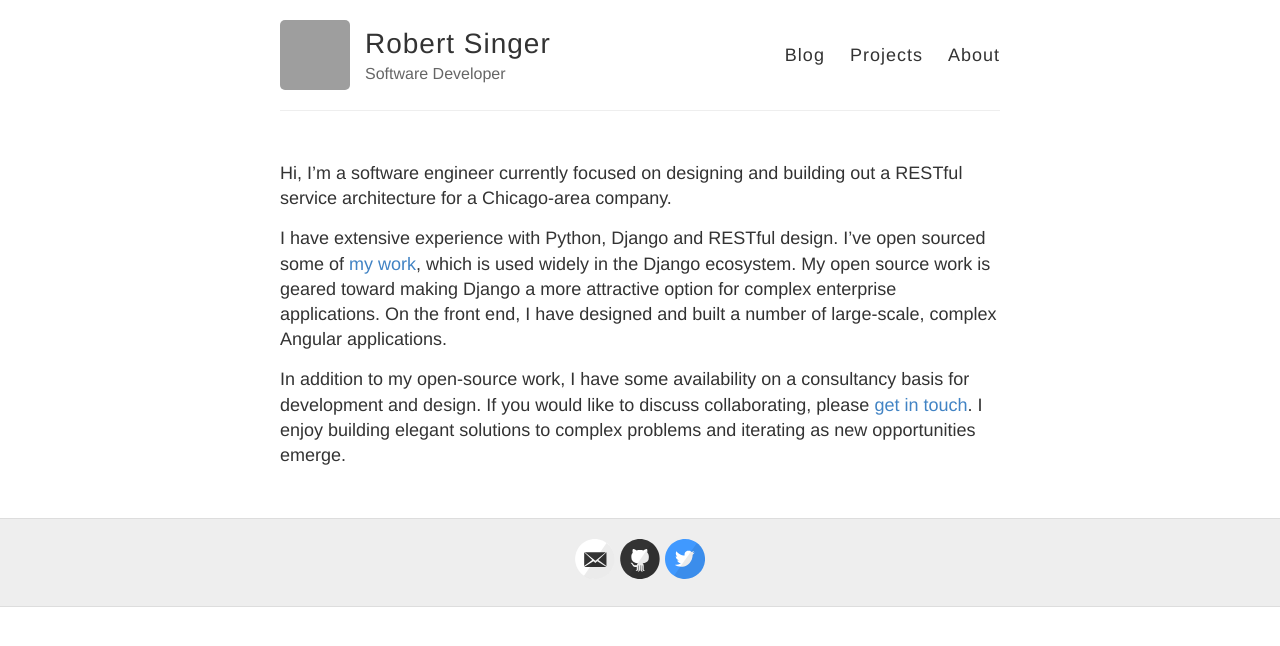
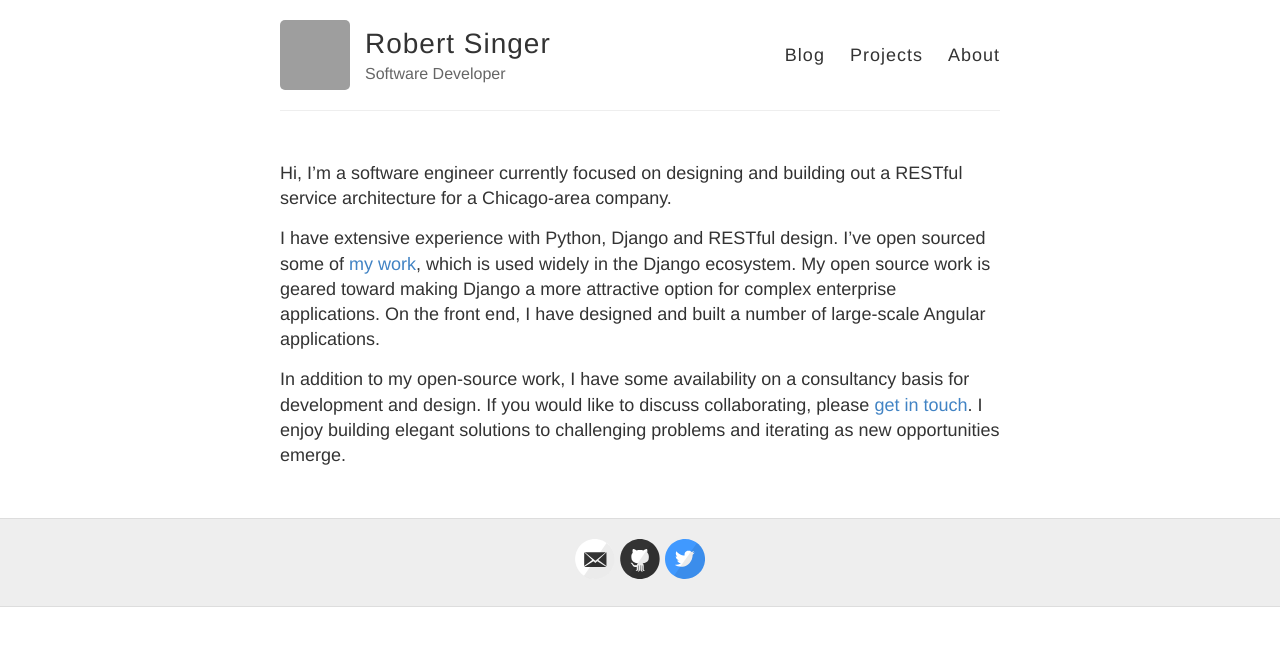
Before and after one commit to rsinger86/rsinger86.github.io, a Jekyll site: the page built from about.md, in a window 1280 px wide. Shown: the top 646 px of the page. Built offline with Jekyll 4.4.1, drawn with Linux system fonts in a browser that asks for light colours; grey boxes are pictures that could not be loaded.

Commit message:
Varies word choice

```diff
--- a/about.md
+++ b/about.md
@@ -6,6 +6,6 @@ permalink: /about/
 
 Hi, I'm a software engineer currently focused on designing and building out a RESTful service architecture for a Chicago-area company.
 
-I have extensive experience with Python, Django and RESTful design. I've open sourced some of <a href="{{ site.baseurl }}/projects">my work</a>, which is used widely in the Django ecosystem. My open source work is geared toward making Django a more attractive option for complex enterprise applications. On the front end, I have designed and built a number of large-scale, complex Angular applications.
+I have extensive experience with Python, Django and RESTful design. I've open sourced some of <a href="{{ site.baseurl }}/projects">my work</a>, which is used widely in the Django ecosystem. My open source work is geared toward making Django a more attractive option for complex enterprise applications. On the front end, I have designed and built a number of large-scale Angular applications.
 
-In addition to my open-source work, I have some availability on a consultancy basis for development and design. If you would like to discuss collaborating, please <a href="mailto:robertgsinger@gmail.com">get in touch</a>. I enjoy building elegant solutions to complex problems and iterating as new opportunities emerge.
+In addition to my open-source work, I have some availability on a consultancy basis for development and design. If you would like to discuss collaborating, please <a href="mailto:robertgsinger@gmail.com">get in touch</a>. I enjoy building elegant solutions to challenging problems and iterating as new opportunities emerge.
```
